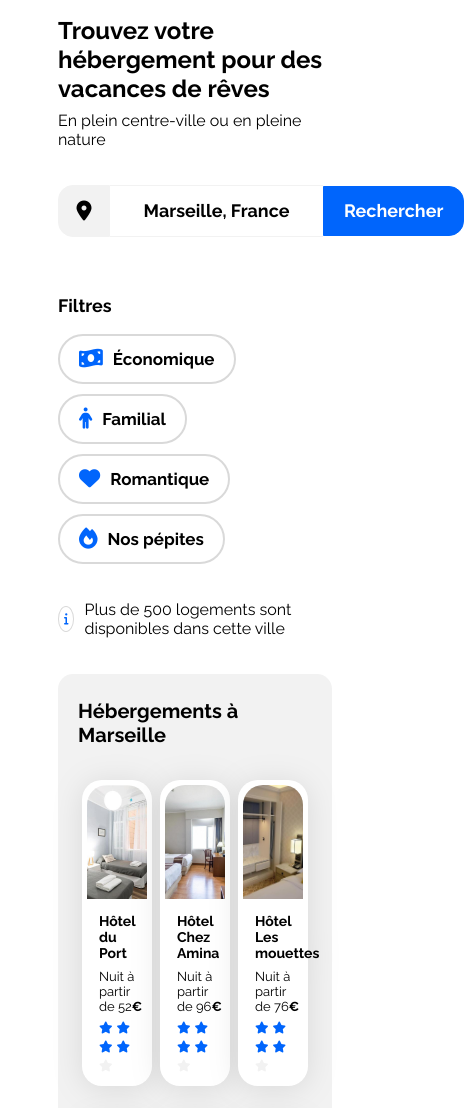
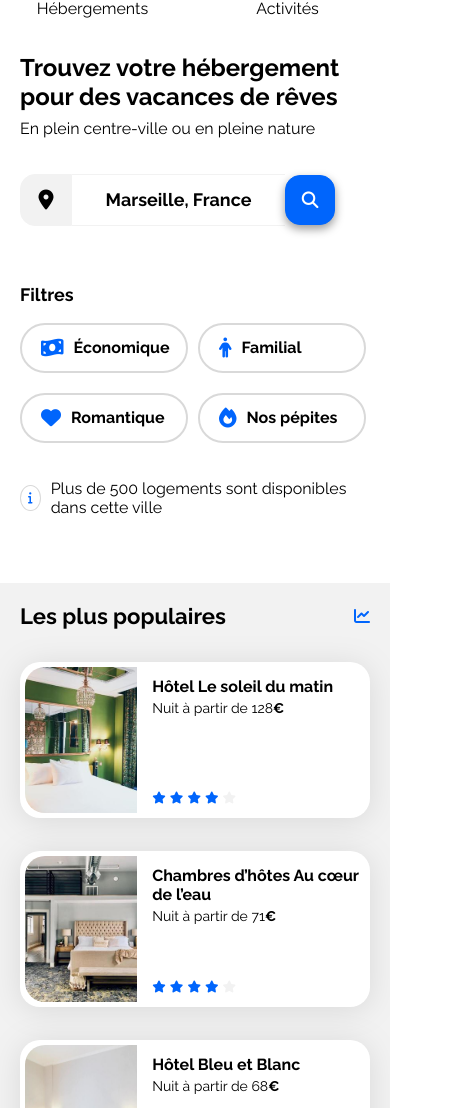
Before and after one commit to Crash91fr/Projet2_Booki, a plain HTML site: page index.html in a window 390 px wide. Shown: the part 95-1203 px from the top of the page, 464 px wide, since content can reach past the window. Drawn offline with Linux system fonts and the light colour scheme.

Commit message:
Responsive design <768px

```diff
--- a/css/style.css
+++ b/css/style.css
@@ -11,6 +11,14 @@
 
 .fa-solid {
     color: var(--main-color);
+}
+
+.fa-location-dot {
+    color: black;
+}
+
+.fa-magnifying-glass {
+    color:white;
 }
 
 body {
@@ -106,6 +114,10 @@ header nav a:hover {
 
 /****** Intro ***********/
 
+.introduction {
+    margin-bottom: 20px;
+}
+
 .intro {
     display: flex;
     flex-direction: column;
@@ -133,7 +145,7 @@ header nav a:hover {
     align-items: center;
 }
 
-.search-bar i {
+.search-bar .location-dot {
     border: solid 1px var(--main-bg-color);
     border-top-left-radius: 15px;
     border-bottom-left-radius: 15px;
@@ -142,7 +154,6 @@ header nav a:hover {
     display: flex;
     justify-content: center;
     align-items: center;
-    color: black;
     background-color: var(--main-bg-color);
 }
 
@@ -159,11 +170,11 @@ header nav a:hover {
     font-weight: 700;
 }
 
-.search-bar .search-button-mobile {
+.search-button-mobile {
     display: none;
 }
 
-.search-bar .search-button-desktop {
+.search-button-desktop {
     height: 50px;
     color: white;
     background-color: var(--main-color);
@@ -184,13 +195,13 @@ header nav a:hover {
     margin-bottom: 20px;
 }
 
-.filters .filters-button {
+.filters-button {
     display: flex;
     flex-wrap: wrap;
     gap: 10px;
 }
 
-.filters .filters-button button {
+.filters-button button {
     display: flex;
     align-items: center;
     column-gap: 10px;
@@ -203,7 +214,7 @@ header nav a:hover {
     font-size: 1.06em;
 }
 
-.filters .filters-button button:hover {
+.filters-button button:hover {
     background-color:#DEEBFF;
 }
 
@@ -213,7 +224,6 @@ header nav a:hover {
     display: flex;
     align-items: center;
     gap: 10px;
-    margin-bottom: 20px;
 }
 
 .info-point {
@@ -234,8 +244,6 @@ header nav a:hover {
 }
 
 .hebergements-and-populaires section {
-    background-color: var(--main-bg-color);
-    border-radius: 15px;
     padding: 30px 30px 15px 30px;
     box-sizing: border-box;
 }
@@ -243,6 +251,8 @@ header nav a:hover {
 /****** Hebergements ***********/
 .hebergements {
     width: 65%;
+    background-color: var(--main-bg-color);
+    border-radius: 15px;
 }
 
 .hebergements-cards {
@@ -298,6 +308,8 @@ header nav a:hover {
 /****** Populaires ***********/
 .populaires {
     width: 32%;
+    background-color: var(--main-bg-color);
+    border-radius: 15px;
 }
 
 .populaires-title {
@@ -351,7 +363,7 @@ header nav a:hover {
     display: flex;
     justify-content: space-around;
     box-sizing: border-box;
-    gap: 10px;
+    column-gap: 10px;
 }
 
 .activites-cards .card {
@@ -418,7 +430,7 @@ footer {
     }
 
     .hebergements-and-populaires section {
-        padding: 20px 20px 20px 20px;
+        padding: 20px;
     }
 
     .hebergements {
@@ -440,29 +452,8 @@ footer {
         width: 30%;
     }
 
-    .section-title {
-        font-size: 1.25em; /*20px*/
-        margin-top: 5px;
-    }
-
-    .card-title {
-        font-size: 0.875em; /*14px*/
-    }
-
-    .card-subtitle {
-        font-size: 0.8125em; /*13px*/
-    }
-
     .activites-cards img {
         height: 200px;
-    }
-
-    .footer-title {
-        font-size: 1em;
-    }
-
-    li {
-        font-size: 0.875em;
     }
 
 }
@@ -470,4 +461,120 @@ footer {
 /* Small devices (phones, less than 768px) */
 @media (max-width: 767.98px) {
     /* ... */
+
+    body {
+        margin: 0;
+    }
+
+    .main-container {
+        padding: 0;
+    }
+
+    .introduction {
+        margin: 0 20px;
+    }
+
+    header {
+        flex-direction: column;
+    }
+
+    header a {
+        display: flex;
+        justify-content: center;
+        align-items: center;
+    }
+
+    header nav a {
+        width: 50%;
+        margin: 0;
+        padding-bottom: 15px;
+        text-align: center;
+    }
+
+    header nav a:hover {
+        border-bottom: solid 2px var(--main-color);
+        border-top: none;
+    }
+
+    .search-button-desktop {
+        display: none;
+    }
+
+     .search-button-mobile {
+        display: block;
+        height: 50px;
+        width: 50px;
+        background-color: var(--main-color);
+        border: solid 1px var(--main-color);
+        border-radius: 15px;
+        box-shadow: 0px 4px 10px rgba(0, 0, 0, 0.4);
+    }
+
+    .filters-button {
+        flex-flow: row wrap;
+        row-gap: 20px;
+    }
+
+    .filters-button button {
+        width: 48%;
+        font-size: 1em;
+    }
+
+    .hebergements-and-populaires {
+        flex-direction: column-reverse;
+        margin-bottom: 20px;
+    }
+
+    .hebergements {
+        background-color: white;
+    }
+
+    .populaires {
+        border-radius: 0;
+        margin-bottom: 30px;
+    }
+
+    .hebergements-cards,
+    .populaires-cards {
+        flex-direction: column;
+    }
+
+    .hebergements-cards a,
+    .populaires-cards a,
+    .activites-cards a {
+        width: 100%;
+    }
+
+    .hebergements-cards img,
+    .populaires-cards img {
+        height: 146px;
+    }
+
+    .activites {
+        padding: 20px;
+    }
+
+    .activites .section-title {
+        padding-left: 0px;
+    }
+
+    .activites-cards {
+        flex-direction: column;
+        row-gap: 15px;
+    }
+
+    .activites-cards img {
+        height: 141px;
+    }
+
+    footer {
+        flex-direction: column;
+        justify-content: flex-start;
+        padding-left: 20px;
+    }
+
+    .footer-sections {
+        width: 100%;
+    }
+
 }
--- a/index.html
+++ b/index.html
@@ -37,10 +37,12 @@
                 </div>
                 <div class="search-bar">
                     <form action="#" method="post">
+                        <div class="location-dot">
                         <i class="fa-solid fa-location-dot fa-lg"></i>
+                        </div>
                         <input type="text" name="ville-pays" placeholder="Marseille, France">
                             <button class="search-button-desktop">Rechercher</button>
-                            <button class="search-button-mobile"><i class="fa-solid fa-magnifying-glass"></i></button>
+                            <button class="search-button-mobile"><i class="fa-solid fa-magnifying-glass fa-lg"></i></button>
                     </form>
                 </div>
                 <div class="filters">
```
